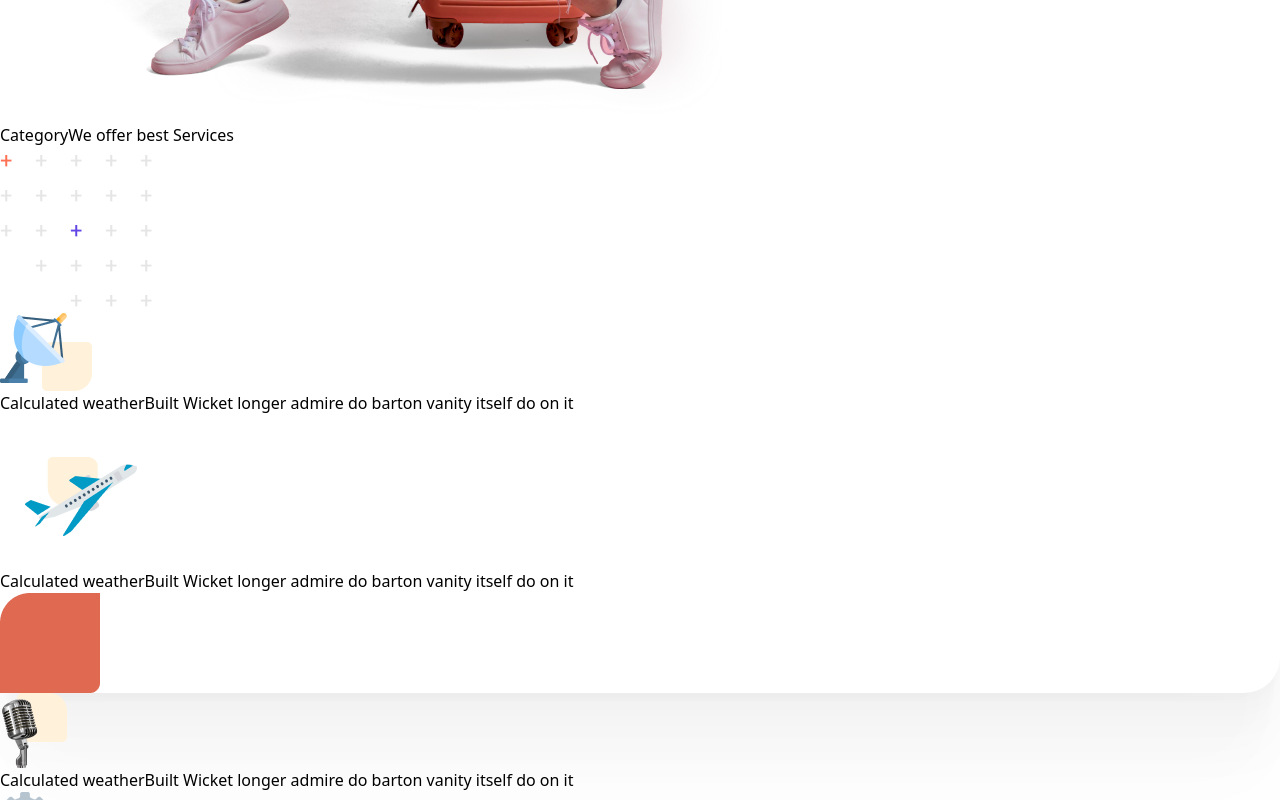
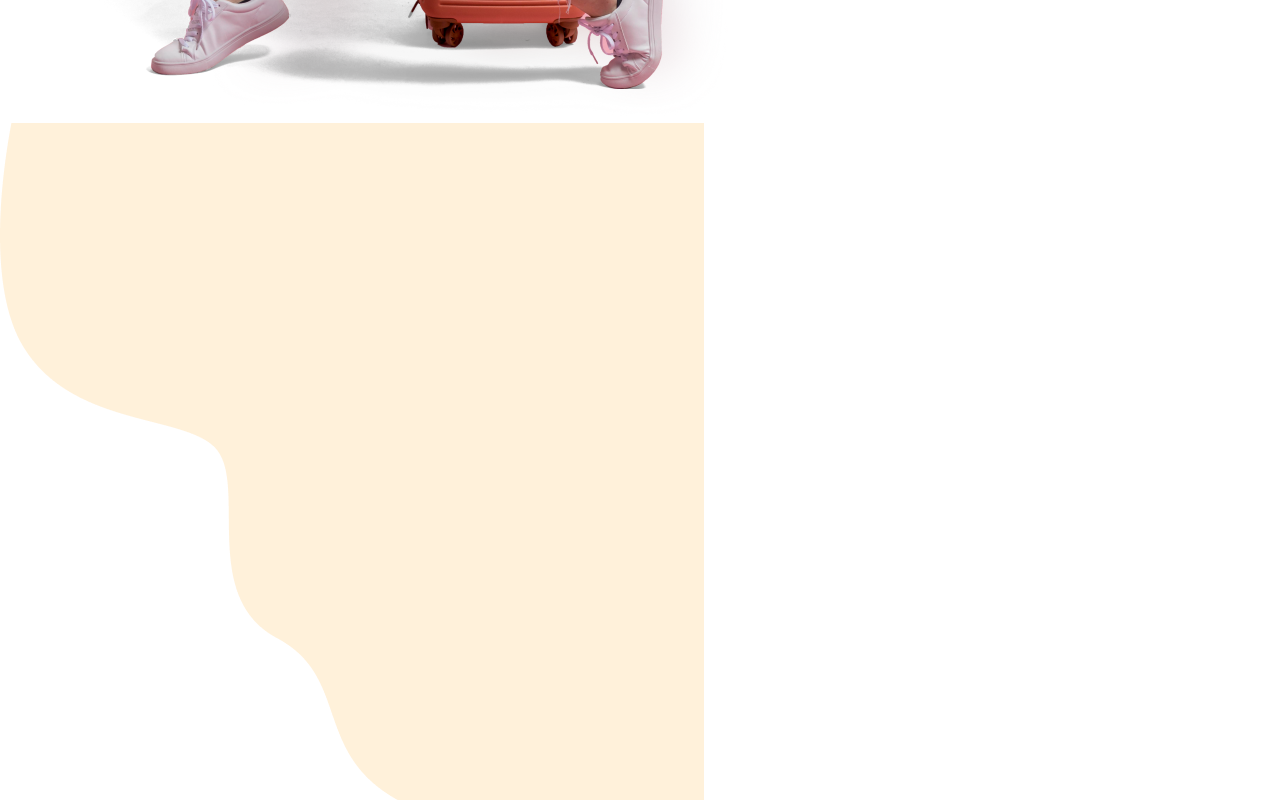
Before and after one commit to Lambertn33/travel-app, a React (Vite) app: page / in a window 1280 px wide. Shown: the part 1060-1860 px from the top of the page. Built offline with nearby package versions, Linux system fonts and the light colour scheme; a web font is replaced by a local one.

Commit message:
chore: clean

```diff
--- a/src/App.tsx
+++ b/src/App.tsx
@@ -9,10 +9,15 @@
   Testimonials,
 } from "@/pages";
 
+import HeroImg from "./assets/images/hero/Hero.png";
+
 const App = () => {
   return (
     <div className="py-11 relative">
       <Hero />
+      <div className="absolute top-0 right-0 -z-10 hidden lg:flex">
+        <img src={HeroImg} alt="" />
+      </div>
       <Services />
       <Destinations />
       <Booking />
```
Also changed, not shown: src/assets/images/hero/Hero.png (renamed from src/assets/images/hero/Decore.png), src/assets/images/hero/plane.png (deleted).
